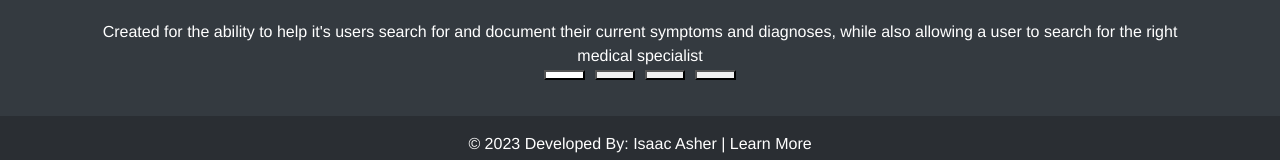
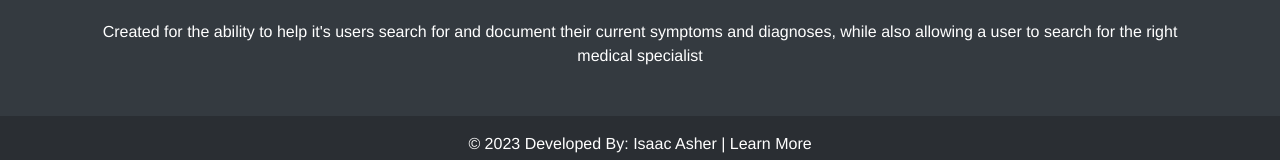
Before and after one commit to isaacasher97/diagnoseMe_capstone_frontend, a Vue app: page / in a window 1280 px wide. Shown: the part 628-788 px from the top of the page. Built offline with nearby package versions, Linux system fonts and the light colour scheme.

Commit message:
carousel indicators removed

```diff
--- a/src/components/Carousel.vue
+++ b/src/components/Carousel.vue
@@ -1,11 +1,5 @@
 <template>
   <div id="carouselExampleCaptions" class="carousel slide">
-  <div class="carousel-indicators">
-    <button type="button" data-bs-target="#carouselExampleCaptions" data-bs-slide-to="0" class="active" aria-current="true" aria-label="Slide 1"></button>
-    <button type="button" data-bs-target="#carouselExampleCaptions" data-bs-slide-to="1" aria-label="Slide 2"></button>
-    <button type="button" data-bs-target="#carouselExampleCaptions" data-bs-slide-to="2" aria-label="Slide 3"></button>
-    <button type="button" data-bs-target="#carouselExampleCaptions" data-bs-slide-to="3" aria-label="Slide 4"></button>
-  </div>
   <div class="carousel-inner">
     <div class="carousel-item active">
       <img src="../../public/imgs/dentist-clinic.svg" class="d-block w-100" alt="carouselImg">
```
